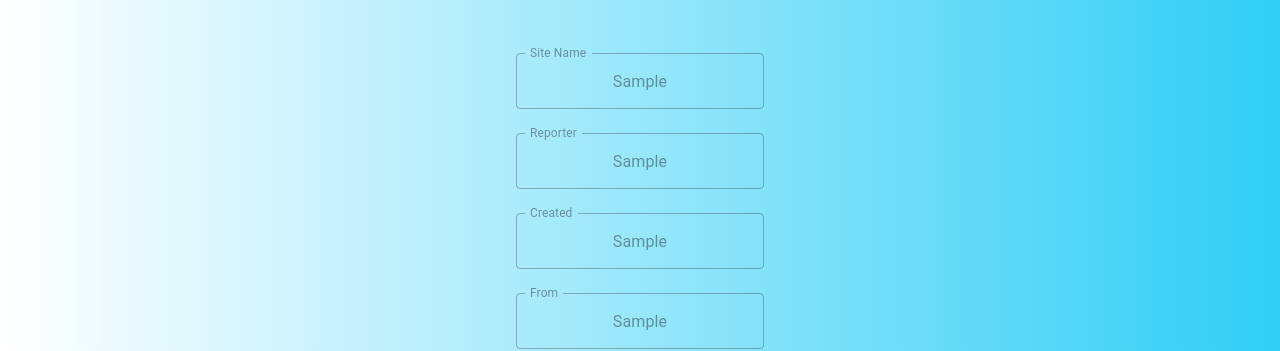
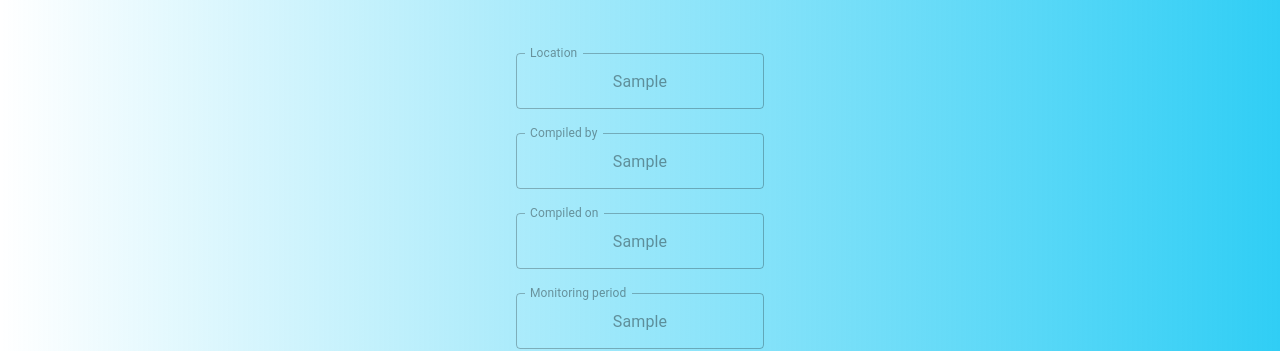
Before and after one commit to Vamusmart/air_quality, a React (Create React App) app: page / in a window 1280 px wide. Both pictures are taken after typing "Sample", "Sample", "Sample", "Sample" into the empty fields and a click on the button "CONTINUE". Shown: the part 160-511 px from the top of the page. Built offline with nearby package versions, Linux system fonts and the light colour scheme.

Commit message:
Code Cleanup

```diff
--- a/src/Components/SecondStep.js
+++ b/src/Components/SecondStep.js
@@ -26,19 +26,7 @@ function SecondStep() {
   } = useFormValidation(INITIAL_STATE, validateAuth);
 
 
-  const { userData, data, setData } = useContext(multiStepContext);
-
-
-  const arrayMax = (arr) => {
-    var len = arr.length, max = -Infinity;
-    while (len--) {
-      if (arr[len] > max) {
-
-        max = arr[len];
-      }
-    }
-    return max;
-  };
+  const { userData } = useContext(multiStepContext);
 
   return (
     <div className="container">
@@ -46,25 +34,25 @@ function SecondStep() {
       <br></br><br></br>
 
 
-      <TextField label="Site Name"
+      <TextField label="Location"
         value={userData.values['siteName']}
         margin='normal'
         variant='outlined'
         color='secondary'
         disabled /> <span></span>
-      <TextField label="Reporter"
+      <TextField label="Compiled by"
         value={userData.values['reporter']}
         margin='normal'
         variant='outlined'
         color='secondary'
         disabled /> <span></span>
-      <TextField label="Created"
+      <TextField label="Compiled on"
         value={userData.values['created']}
         margin='normal'
         variant='outlined'
         color='secondary'
         disabled /> <span></span>
-      <TextField label="From"
+      <TextField label="Monitoring period"
         value={userData.values['from']}
         margin='normal'
         variant='outlined'
```
